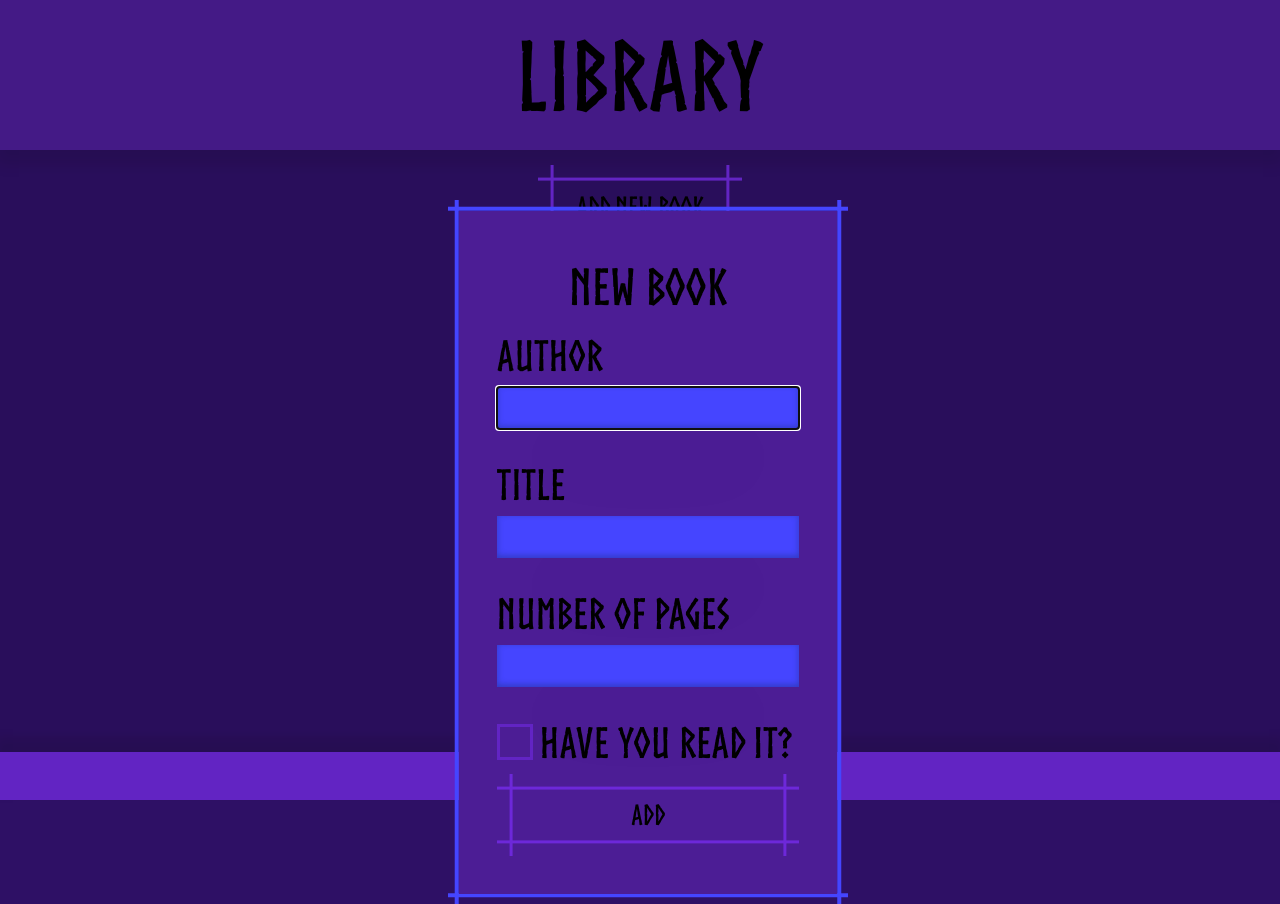
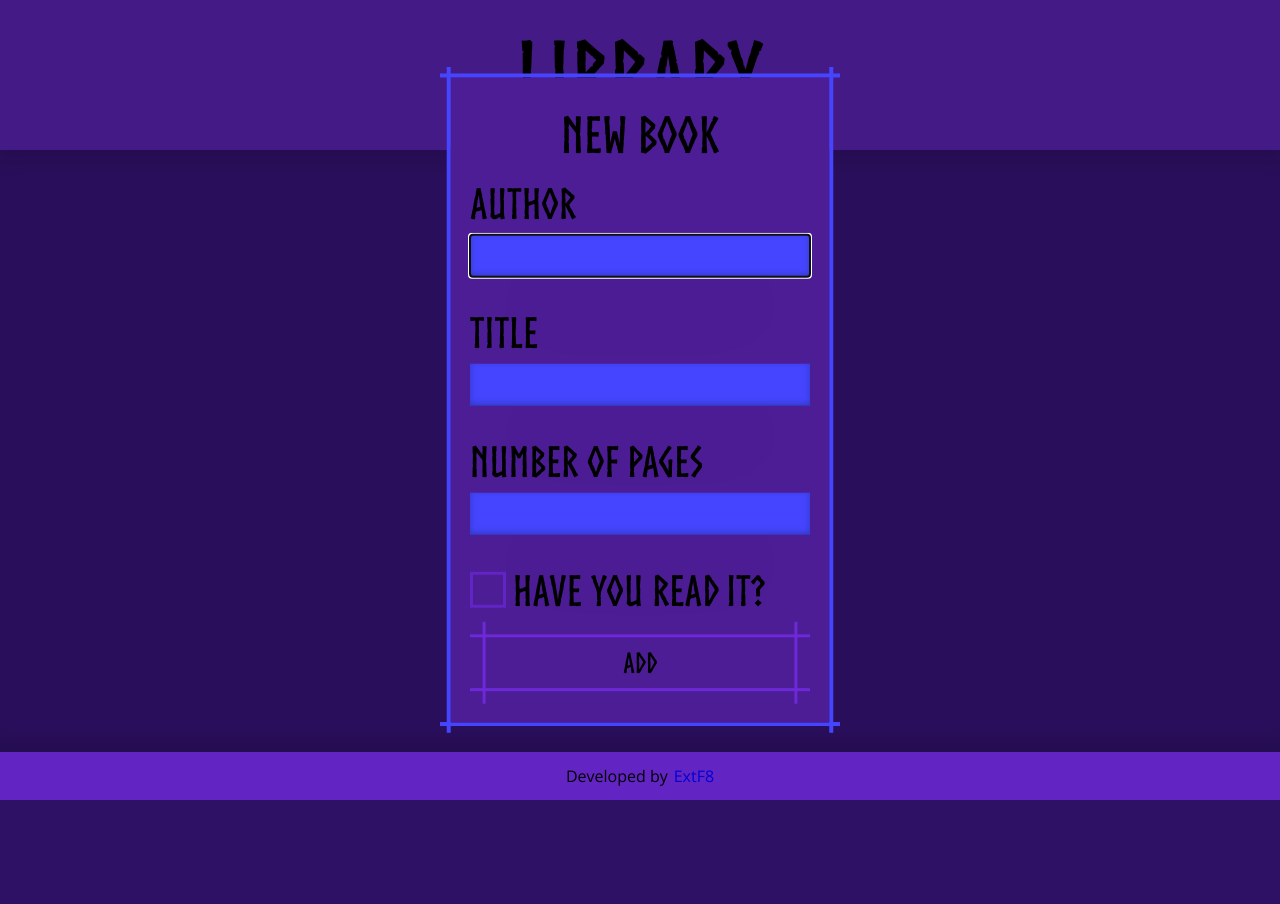
Before and after one commit to ExtF8/projectLibrary, a plain HTML site: page index.html in a window 1280 px wide. Both pictures are taken after a click on the button "add new book". After the commit the page ends 800 px from the top, so only its background shows below. Drawn offline with Linux system fonts and the light colour scheme.

Commit message:
Fixed some layout issues

```diff
--- a/styles.css
+++ b/styles.css
@@ -1,5 +1,5 @@
 /* TODO add is Read indicator class */
-/* FIX layout issues */
+/* TODO layout issues - footer */
 
 /* Global Resets */
 *,
@@ -18,7 +18,7 @@ html {
 /* Body and Typography */
 body {
     width: 100%;
-    height: 100%;
+    height: 100vh;
     background-color: #2e1065;
     line-height: 1.5;
     -webkit-font-smoothing: antialiased;
@@ -89,9 +89,13 @@ input[type="number"] {
 
 
 /* Library */
+input {
+    padding-inline: 4px;
+}
+
 .library-container {
     display: grid;
-    grid-template-columns: repeat(auto-fit, minmax(250px, 1fr));
+    grid-template-columns: repeat(auto-fit, minmax(300px, 1fr));
     gap: 42px;
     margin-top: 20px;
     margin-bottom: 50px;
@@ -99,10 +103,15 @@ input[type="number"] {
 }
 
 /* Library Cards and Add Book Modal*/
+.book-card-container {
+    align-self: baseline;
+    justify-self: center;
+}
+
 .book-card-container,
 #addBookModal {
-    min-width: 250px;
-    max-width: 300px;
+    min-width: 300px;
+    max-width: 400px;
     --b: 4px;
     --s: .42em;
     --color: #4545ff;
@@ -116,11 +125,10 @@ input[type="number"] {
 .book-card,
 .book-form {
     background-color: #4c1d95;
-    align-self: center;
     display: flex;
     flex-direction: column;
     justify-content: center;
-    padding: 10%;
+    padding: 5%;
 }
 
 .book-card h3,
@@ -153,13 +161,11 @@ input[type="number"] {
 
 #addBookModal {
     position: absolute;
-    z-index: 1;
-    /* calculates values from elements top left corner */
-    top: 25%;
-    left: 35%;
-    transition: 0.2s ease-in-out;
-    min-width: 400px;
-    max-width: 450px;
+    top: 50%;
+    left: 50%;
+    transform: translate(-50%, -50%);
+    width: 400px;
+    transition: 0.3s ease-in-out;
 }
 
 dialog {
@@ -168,6 +174,7 @@ dialog {
 
 /* Footer */
 .footer {
+    /* TODO */
     /* absolute value causes to float above content */
     position: absolute;
     bottom: 0;
```
